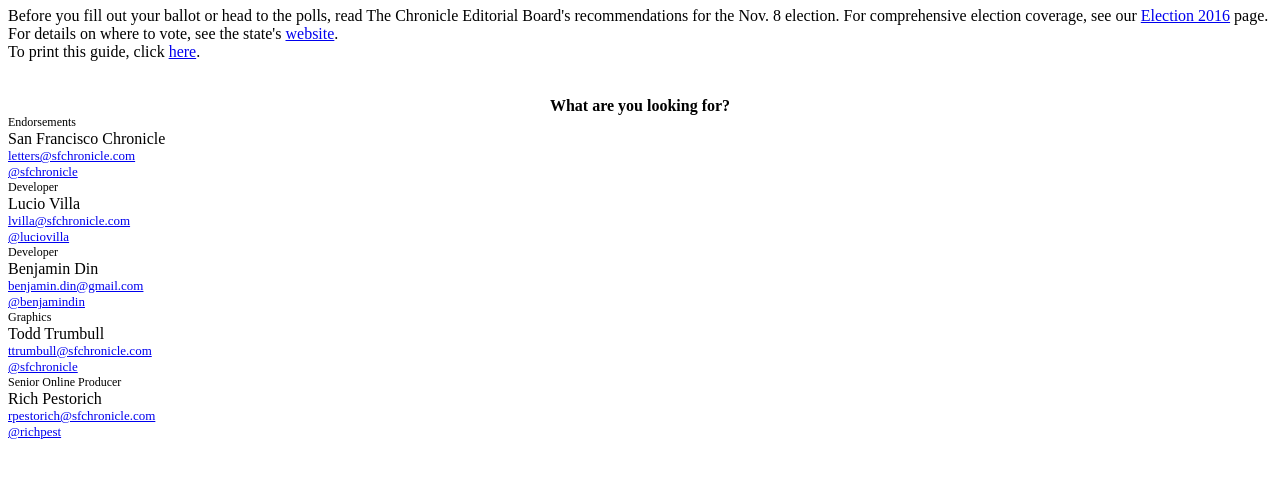
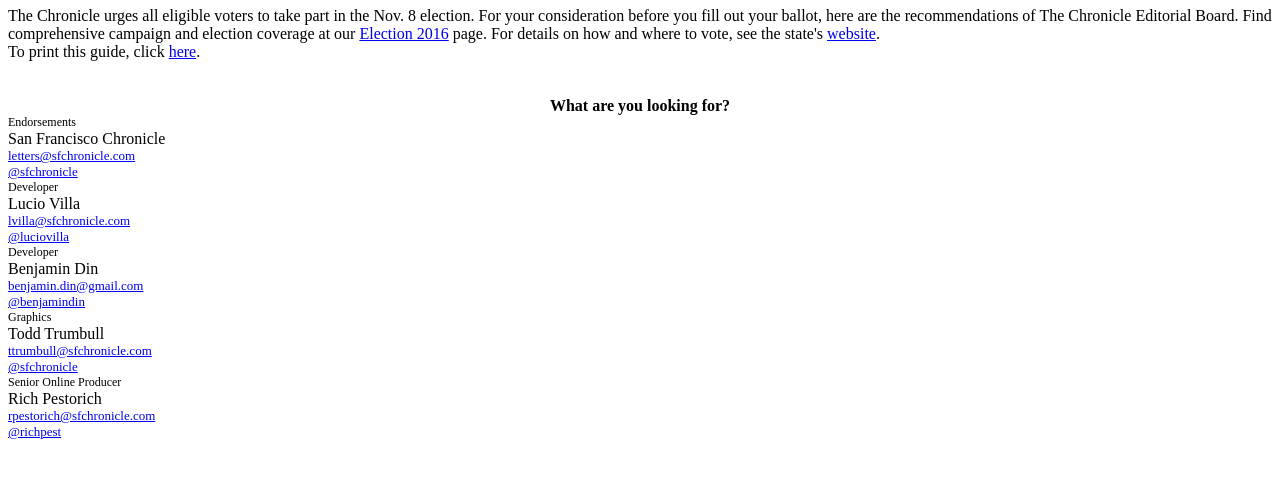
Before and after one commit to sfchronicle/voter-guide-2016, a website with bundled scripts: page src/index.html in a window 1280 px wide. Shown: the part 309-800 px from the top of the page. Built offline with nearby package versions, Linux system fonts and the light colour scheme; a script that the page names is missing; files whose address does not match are found by name.

Commit message:
fixed errror and updated pdf url

```diff
--- a/src/index.html
+++ b/src/index.html
@@ -19,8 +19,7 @@
     <div class="banner"><img src="./assets/photos/banner.png">
     </div>
      <h1 id="title">Voter Guide</h1>
-    <p class="deck">Before you fill out your ballot or head to the polls, read The Chronicle Editorial Board's recommendations for the Nov. 8 election. For comprehensive election coverage, see our <a href="http://sfchronicle.com/election/2016" target="_blank">Election 2016</a> page. For details on where to vote, see the state's <a href="http://www.sos.ca.gov/elections/where-and-how/" target="_blank">website</a>.<br>To print this guide, click <a href="http://sfchronicle.com/election/2016" target="_blank">here</a>.</p>
-
+    <p class="deck">The Chronicle urges all eligible voters to take part in the Nov. 8 election. For your consideration before you fill out your ballot, here are the recommendations of The Chronicle Editorial Board. Find comprehensive campaign and election coverage at our <a href="http://sfchronicle.com/election/2016" target="_blank">Election 2016</a> page. For details on how and where to vote, see the state's <a href="http://www.sos.ca.gov/elections/where-and-how/" target="_blank">website</a>.<br>To print this guide, click <a href="http://sfchronicle.com/election/2016/assets/election_guide.pdf" target="_blank">here</a>.
   <div class="cat-background">
     <h4 style="text-align: center; margin: 0; padding-top: 20px; font-family: AntennaBold">What are you looking for?</h4>
     <div id="categories">
```
Also changed, not shown: src/partials/_analytics_hearst.html (+0 -1 lines).
